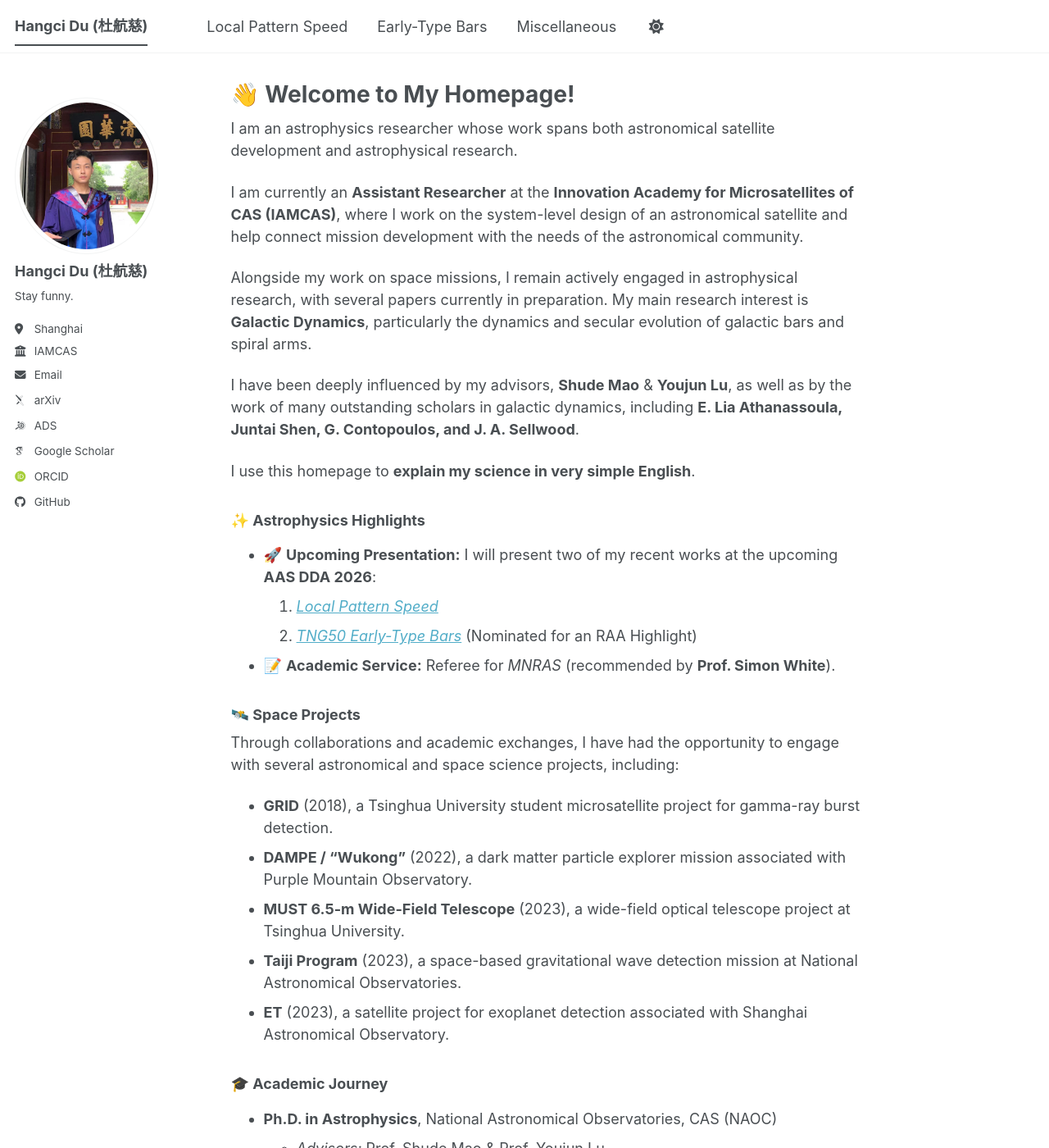
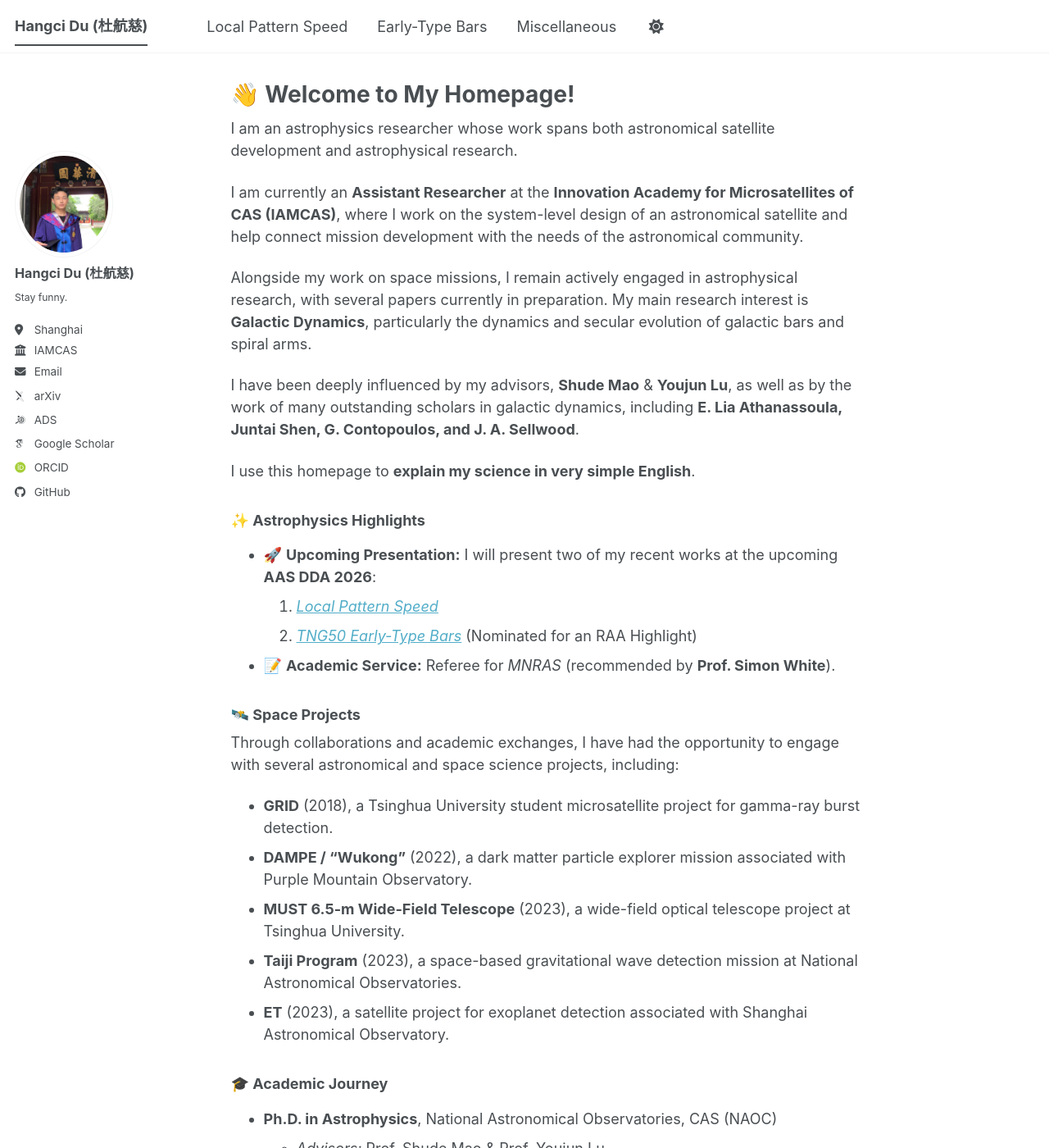
Before and after one commit to hangcidu/hangcidu.github.io, a Jekyll site: the page built from _pages/about.md, in a window 1280 px wide and 1400 px high. Shown: the whole window at 82% size. Built offline with Jekyll 4.4.1, drawn with Linux system fonts in a browser that asks for light colours; some web fonts are replaced; a script bundle is joined from its source files by our own code; library files that are not in the unit come from our copies; comment, search, counter and statistics services are not loaded.

Commit message:
Update main.scss

```diff
--- a/assets/css/main.scss
+++ b/assets/css/main.scss
@@ -7,13 +7,6 @@
  * Note that the files are processed in the order they are imported, so they are partly
    sorted by the dependencies. Also, the first two lines of the file are required by Jekyll.
  */
-
-.sidebar {
-  max-height: 100vh;
-  overflow-y: auto;
-  position: sticky;
-  top: 0;
-}
 
 @import
     "vendor/breakpoint/breakpoint",
@@ -48,3 +41,20 @@
     "vendor/font-awesome/solid",
     "vendor/font-awesome/brands"
 ;
+.sidebar {
+  max-height: 100vh;
+  overflow-y: auto;
+  position: sticky;
+  top: 0;
+}
+.author__avatar img {
+  max-width: 120px;
+  height: auto;
+}
+.author__content {
+  font-size: 0.9rem;
+  line-height: 1.4;
+}
+.author__urls li {
+  margin-bottom: 0.25rem;
+}
```
